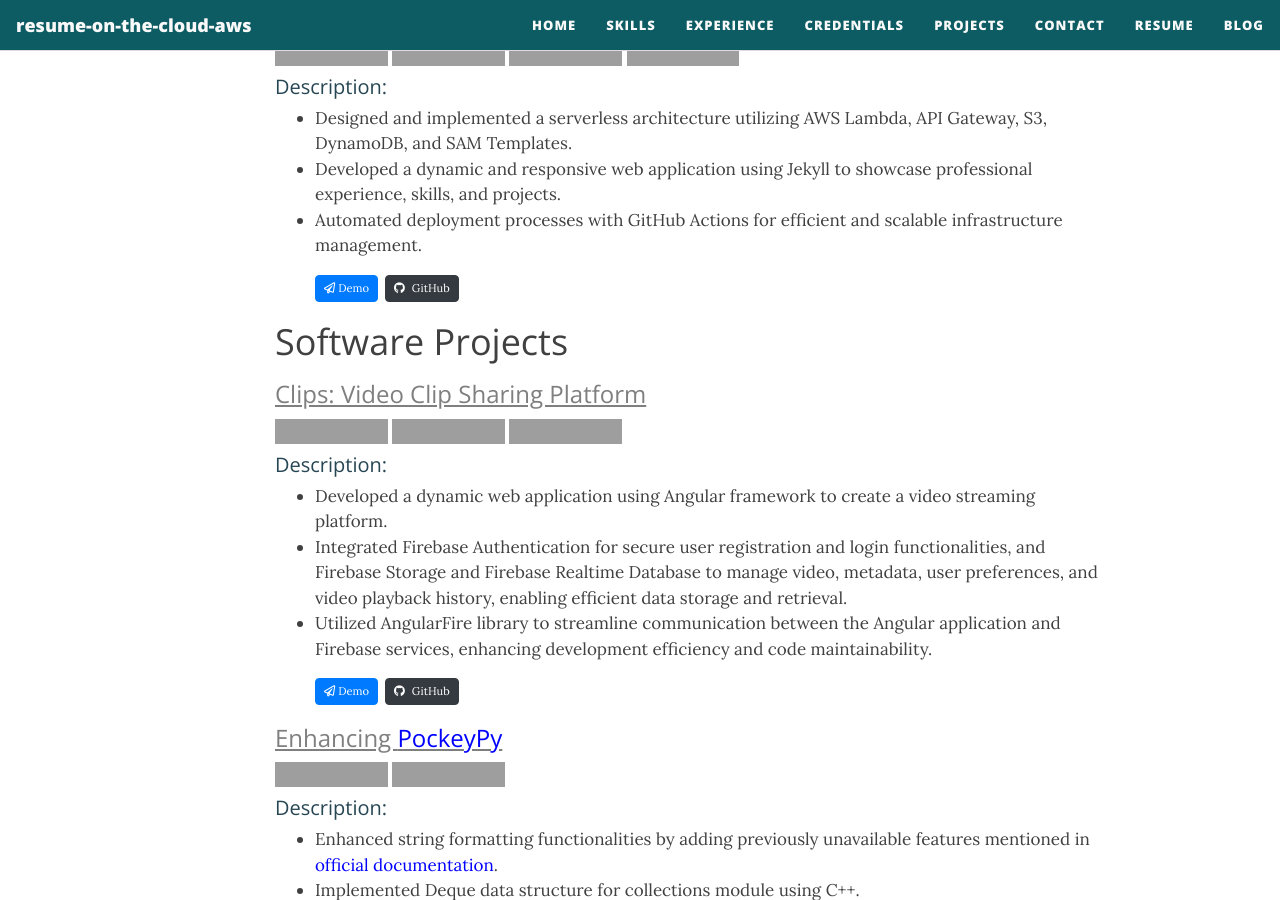
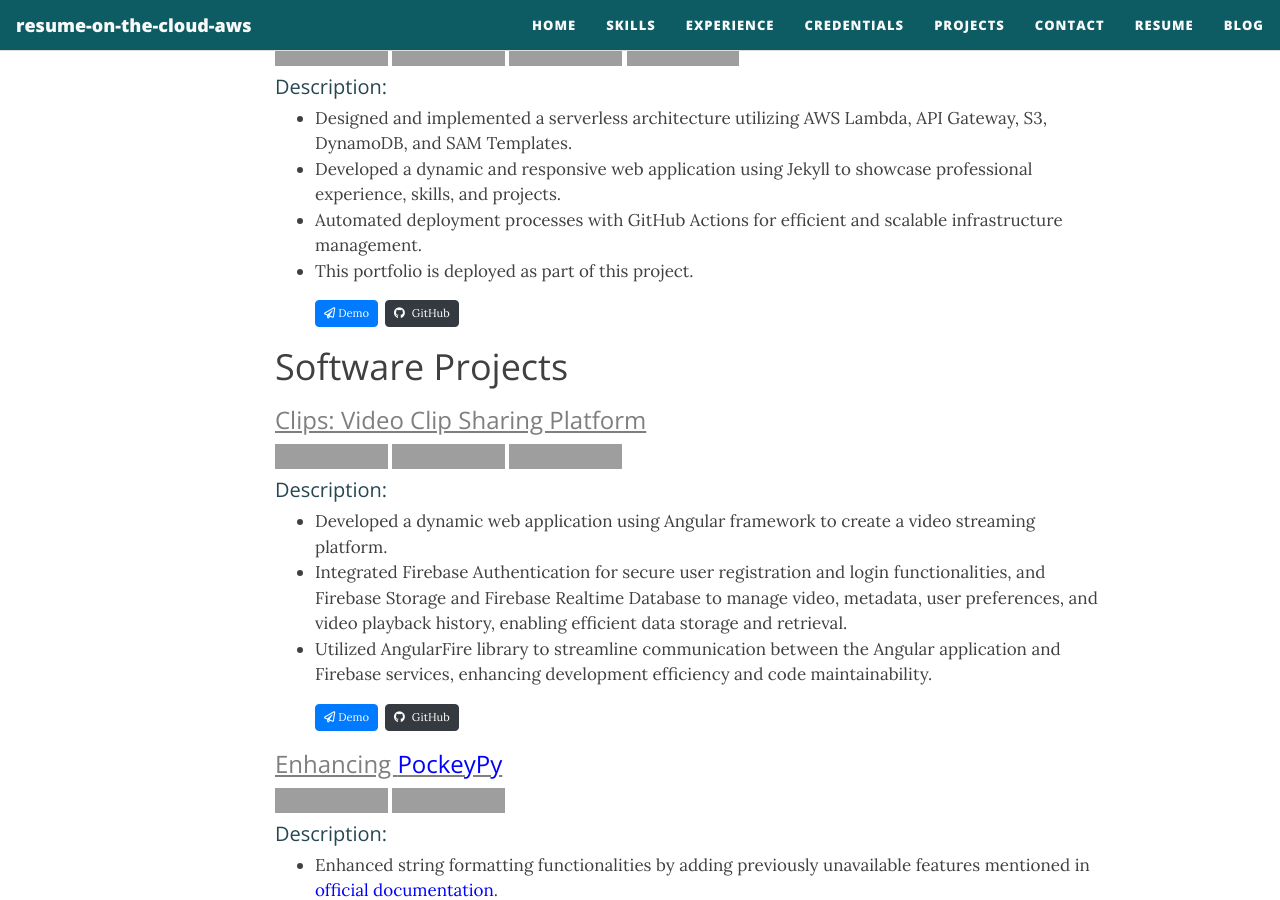
Before and after one commit to numan947/resume-on-the-cloud-aws, a Jekyll site: the page built from portfoliowebsite/projects.md, in a window 1280 px wide and 900 px high, scrolled down 300 px, cut to the strip 0-900 px from the top of the window. Built offline with Jekyll 4.4.1, drawn with Linux system fonts in a browser that asks for light colours; nearby versions of some CDN libraries; grey boxes are pictures that could not be loaded.

Commit message:
Updated crc

```diff
--- a/portfoliowebsite/projects.md
+++ b/portfoliowebsite/projects.md
@@ -13,7 +13,7 @@
 
 # <span style="font-weight:normal">Cloud Development Projects</span>
 
-### <span style="color:#7f7f7f;font-weight:normal;"><u>The Cloud Resume Challenge</u></span>
+### <span style="color:#7f7f7f;font-weight:normal;"><u><a href="https://cloudresumechallenge.dev/" target="_blank">The Cloud Resume Challenge</a></u></span>
 <div style="margin-bottom:10px">
 <img src="https://img.shields.io/badge/python-3670A0?style=for-the-badge&logo=python&logoColor=ffdd54" height="25">
 <img src="https://img.shields.io/badge/Amazon_AWS-FF9900?style=for-the-badge&logo=amazonaws&logoColor=white" height="25">
@@ -25,6 +25,7 @@
 <li>Designed and implemented a serverless architecture utilizing AWS Lambda, API Gateway, S3, DynamoDB, and SAM Templates.</li>
 <li>Developed a dynamic and responsive web application using Jekyll to showcase professional experience, skills, and projects.</li>
 <li>Automated deployment processes with GitHub Actions for efficient and scalable infrastructure management.</li>
+<li>This portfolio is deployed as part of this project.</li>
 <div class="btn-group" role="group" aria-label="Buttons" style="margin-top: 1rem;">
   <!-- <a href="your_blog_post_url" class="btn btn-primary btn-xs rounded mr-2" role="button">
     <i class="far fa-newspaper mr-1"></i> Read Post
```
